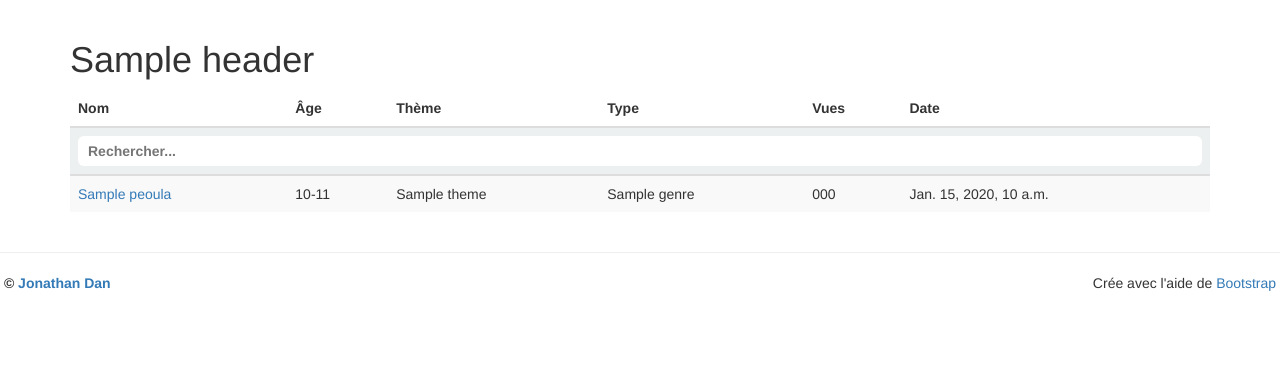
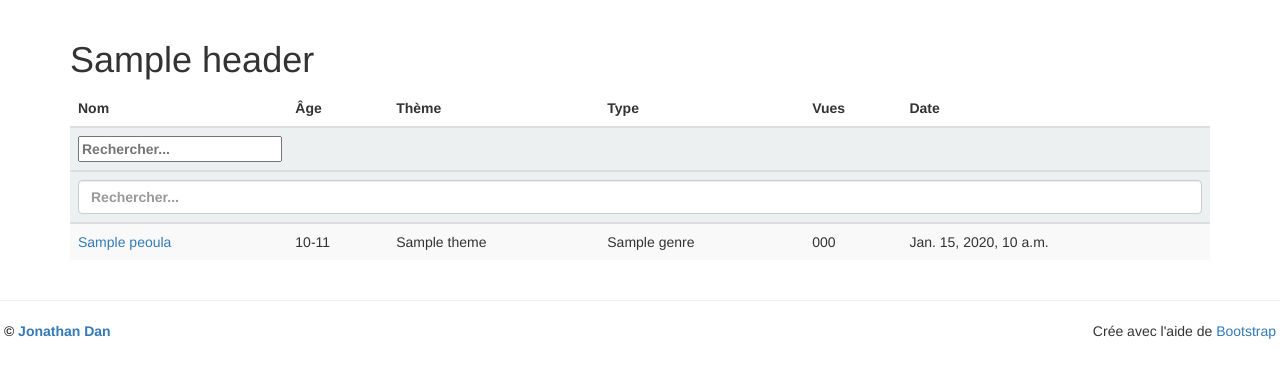
Before and after one commit to danjjl/jjl, a Django app: template templates/Peoulot/peoula_list.html in a window 1280 px wide. Shown: the part 52-430 px from the top of the page. Run offline with Django 3.2, Linux system fonts and the light colour scheme; the template is opened without the code that fills it: most values are stand-ins (such as "Sample title", 1, 10 or a date in 2020); some libraries are stand-ins or nearby versions.

Commit message:
Search box constructed in js & search-input now in form

```diff
--- a/static/tablesort.css
+++ b/static/tablesort.css
@@ -14,16 +14,6 @@ th.table-sort:hover {
 .table-sort-search-container {
   background : rgb(236, 240, 241);
 }
-.table-sort-search-input {
-  -webkit-appearance : none;
-  width              : 100%;
-  padding            : 5px 10px;
-  border             : none;
-  border-radius      : 6px;
-}
-.table-sort-search-input:focus,.table-sort-search-input:hover {
-  outline    : none;
-}
 .table-sort-highlight {
   color: rgb(255, 255, 255);
   background : rgb(24, 188, 156);
--- a/static/tablesort.js
+++ b/static/tablesort.js
@@ -133,6 +133,10 @@
     },
 
     search: function (table) {
+      //Add search box
+      if (table.hasClass('table-sort-search')) {
+        table.find('thead').append("<tr><th class='table-sort-search-container' colspan='6'><form><input class='form-control table-sort-search-input' type='search' placeholder='Rechercher...'></form></th></tr>");
+      }
       // Add highlighting around matched text
       function filter(options) {
         var tr    = options.table.find('tbody tr');
```
